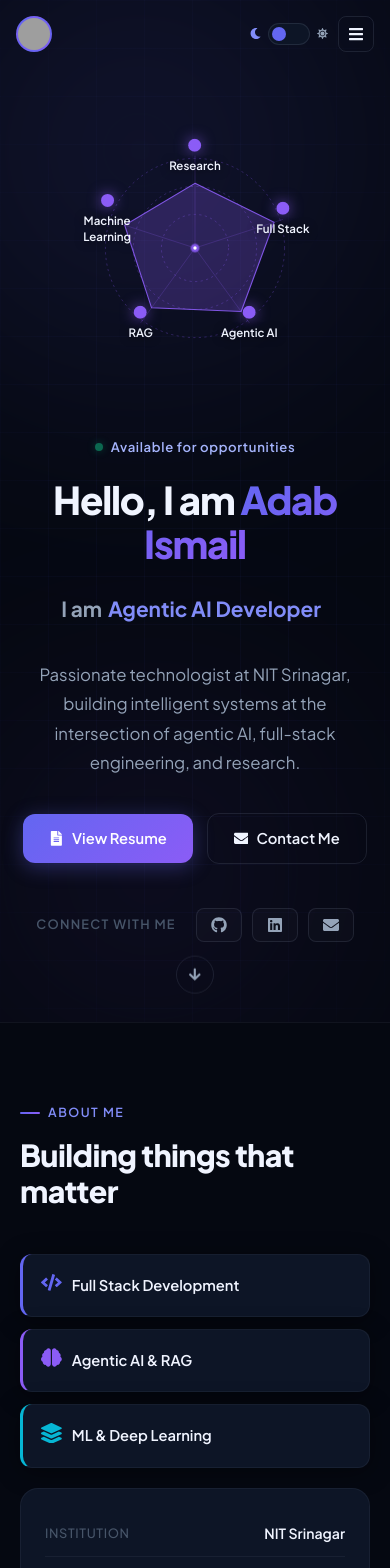
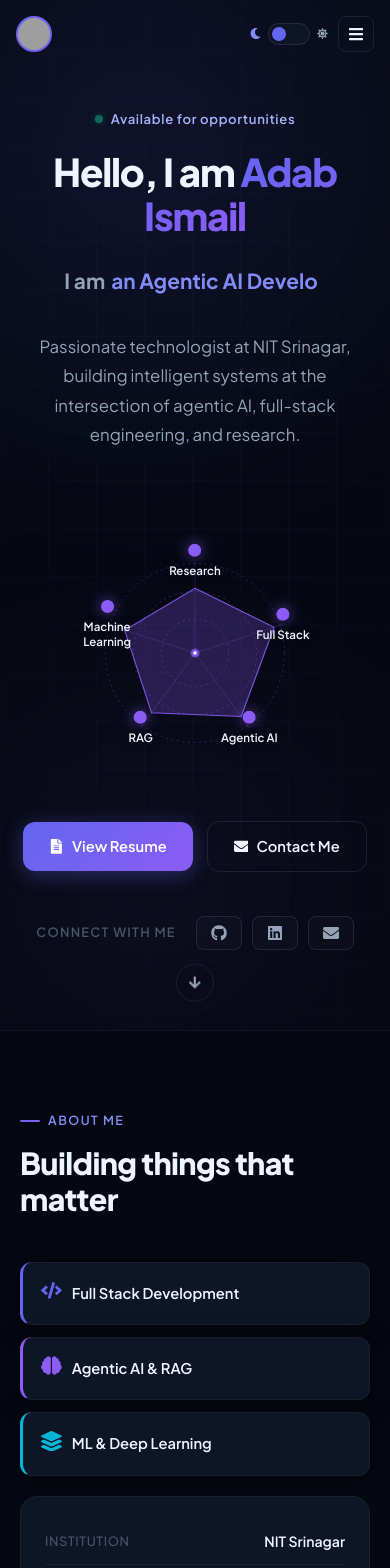
Before and after one commit to adabismail/portfolio-website, a React (Vite) app: page / in a window 390 px wide. Shown: the top 1568 px of the page. Built offline with nearby package versions, Linux system fonts and the light colour scheme; grey boxes are pictures that could not be loaded.

Commit message:
changed hero and experiences

```diff
--- a/src/components/Experience/Experience.css
+++ b/src/components/Experience/Experience.css
@@ -157,12 +157,16 @@
    ============================================================ */
 @media (max-width: 640px) {
   .exp-item {
-    grid-template-columns: 0 1fr;
-    gap: 0 0;
+    display: block;
   }
 
   .exp-spine {
     display: none;
+  }
+
+  .exp-card {
+    padding: 20px;
+    margin-bottom: 20px;
   }
 
   .exp-card-header {
@@ -173,8 +177,4 @@
   .exp-duration {
     margin-left: 0;
   }
-
-  .exp-card {
-    padding: 20px;
-  }
 }
--- a/src/components/Hero/Hero.css
+++ b/src/components/Hero/Hero.css
@@ -60,17 +60,31 @@
   padding: 0 32px;
   display: grid;
   grid-template-columns: 1fr 380px;
-  gap: 64px;
-  align-items: center;
+  grid-template-areas:
+    "content visual"
+    "actions visual";
+  column-gap: 64px;
+  row-gap: 36px;
+  align-items: start;
   width: 100%;
 }
 
-/* Content */
+/* Content (text above radar on mobile) */
 .hero-content {
+  grid-area: content;
   display: flex;
   flex-direction: column;
   gap: 0;
   animation: heroFadeIn 0.9s cubic-bezier(0.4, 0, 0.2, 1) both;
+}
+
+/* Actions (CTAs + social — below radar on mobile) */
+.hero-actions {
+  grid-area: actions;
+  display: flex;
+  flex-direction: column;
+  gap: 0;
+  animation: heroFadeIn 0.9s 0.15s cubic-bezier(0.4, 0, 0.2, 1) both;
 }
 
 @keyframes heroFadeIn {
@@ -223,6 +237,8 @@
    HERO VISUAL / CARD
    ============================================================ */
 .hero-visual {
+  grid-area: visual;
+  align-self: center;
   animation: heroFadeIn 0.9s 0.2s cubic-bezier(0.4, 0, 0.2, 1) both;
 }
 
@@ -394,7 +410,11 @@
 @media (max-width: 900px) {
   .hero-inner {
     grid-template-columns: 1fr;
-    gap: 48px;
+    grid-template-areas:
+      "content"
+      "visual"
+      "actions";
+    row-gap: 36px;
     text-align: center;
   }
 
@@ -410,18 +430,16 @@
   }
 
   .hero-visual {
-    order: -1;
-  }
-
-  .hero-card {
-    max-width: 340px;
+    max-width: 400px;
     margin: 0 auto;
+    width: 100%;
   }
 }
 
 @media (max-width: 480px) {
   .hero-inner {
     padding: 0 20px;
+    row-gap: 28px;
   }
 
   .hero-typing-row {
@@ -431,9 +449,4 @@
   .hero-social-link span {
     display: none;
   }
-
-  .hero-card-stats {
-    gap: 12px;
-    padding: 12px 14px;
-  }
 }
--- a/src/components/Hero/Hero.jsx
+++ b/src/components/Hero/Hero.jsx
@@ -26,33 +26,36 @@ const Hero = () => {
       </div>
 
       <div className="hero-inner">
+        {/* Text: eyebrow + heading + typing + summary */}
         <div className="hero-content">
-
-          {/* Eyebrow */}
           <div className="hero-eyebrow">
             <span className="hero-eyebrow-dot" />
             <span>Available for opportunities</span>
           </div>
 
-          {/* Main heading */}
           <h1 className="hero-title">
             Hello, I am{' '}
             <span className="gradient-text">Adab Ismail</span>
           </h1>
 
-          {/* Typing effect */}
           <div className="hero-typing-row">
             <span className="hero-typing-prefix">I am </span>
             <span className="hero-typing-word">{typedRole}</span>
             <span className="hero-cursor" aria-hidden="true">|</span>
           </div>
 
-          {/* Summary */}
           <p className="hero-summary">
             {personalInfo.heroSummary}
           </p>
+        </div>
 
-          {/* CTA buttons */}
+        {/* Radar — right column on desktop, between text and CTAs on mobile */}
+        <div className="hero-visual">
+          <EngineeringRadar />
+        </div>
+
+        {/* Actions: CTA buttons + social links */}
+        <div className="hero-actions">
           <div className="hero-ctas">
             <a
               href={personalInfo.resume}
@@ -80,7 +83,6 @@ const Hero = () => {
             </a>
           </div>
 
-          {/* Connect row */}
           <div className="hero-connect">
             <span className="hero-connect-label">Connect with me</span>
             <div className="hero-social-links">
@@ -118,54 +120,6 @@ const Hero = () => {
             </div>
           </div>
         </div>
-
-        {/* Hero visual */}
-        {/* <div className="hero-visual">
-          <div className="hero-card">
-            <div className="hero-card-avatar">
-              <img
-                src="/profile.jpg"
-                alt="Adab Ismail"
-                className="hero-card-img"
-                onError={(e) => {
-                  e.currentTarget.style.display = 'none';
-                  e.currentTarget.nextSibling.style.display = 'flex';
-                }}
-              />
-              <span className="hero-card-initials" style={{ display: 'none' }}>AI</span>
-            </div>
-            <div className="hero-card-info">
-              <h3 className="hero-card-name">Adab Ismail</h3>
-              <p className="hero-card-role">Software Engineer</p>
-              <p className="hero-card-location">📍 NIT Srinagar, India</p>
-            </div>
-            <div className="hero-card-stats">
-              <div className="hero-stat">
-                <span className="hero-stat-num">4+</span>
-                <span className="hero-stat-label">Projects</span>
-              </div>
-              <div className="hero-stat-divider" />
-              <div className="hero-stat">
-                <span className="hero-stat-num">3+</span>
-                <span className="hero-stat-label">Internships</span>
-              </div>
-              <div className="hero-stat-divider" />
-              <div className="hero-stat">
-                <span className="hero-stat-num">2+</span>
-                <span className="hero-stat-label">Years Coding</span>
-              </div>
-            </div>
-            <div className="hero-card-tags">
-              {['Agentic AI', 'RAG', 'Full Stack'].map((t) => (
-                <span key={t} className="tag">{t}</span>
-              ))}
-            </div>
-          </div>
-        </div> */}
-
-        <div className="hero-visual">
-          <EngineeringRadar />
-        </div>
       </div>
 
       {/* Scroll cue */}
--- a/src/data/portfolioData.js
+++ b/src/data/portfolioData.js
@@ -17,10 +17,10 @@ export const personalInfo = {
 };
 
 export const roles = [
-  'Software Engineer',
-  'Agentic AI Developer',
-  'Full Stack Developer',
-  'Research Enthusiast',
+  'a Software Engineer',
+  'an Agentic AI Developer',
+  'a Full Stack Developer',
+  'a Research Enthusiast',
 ];
 
 export const experiences = [
```
